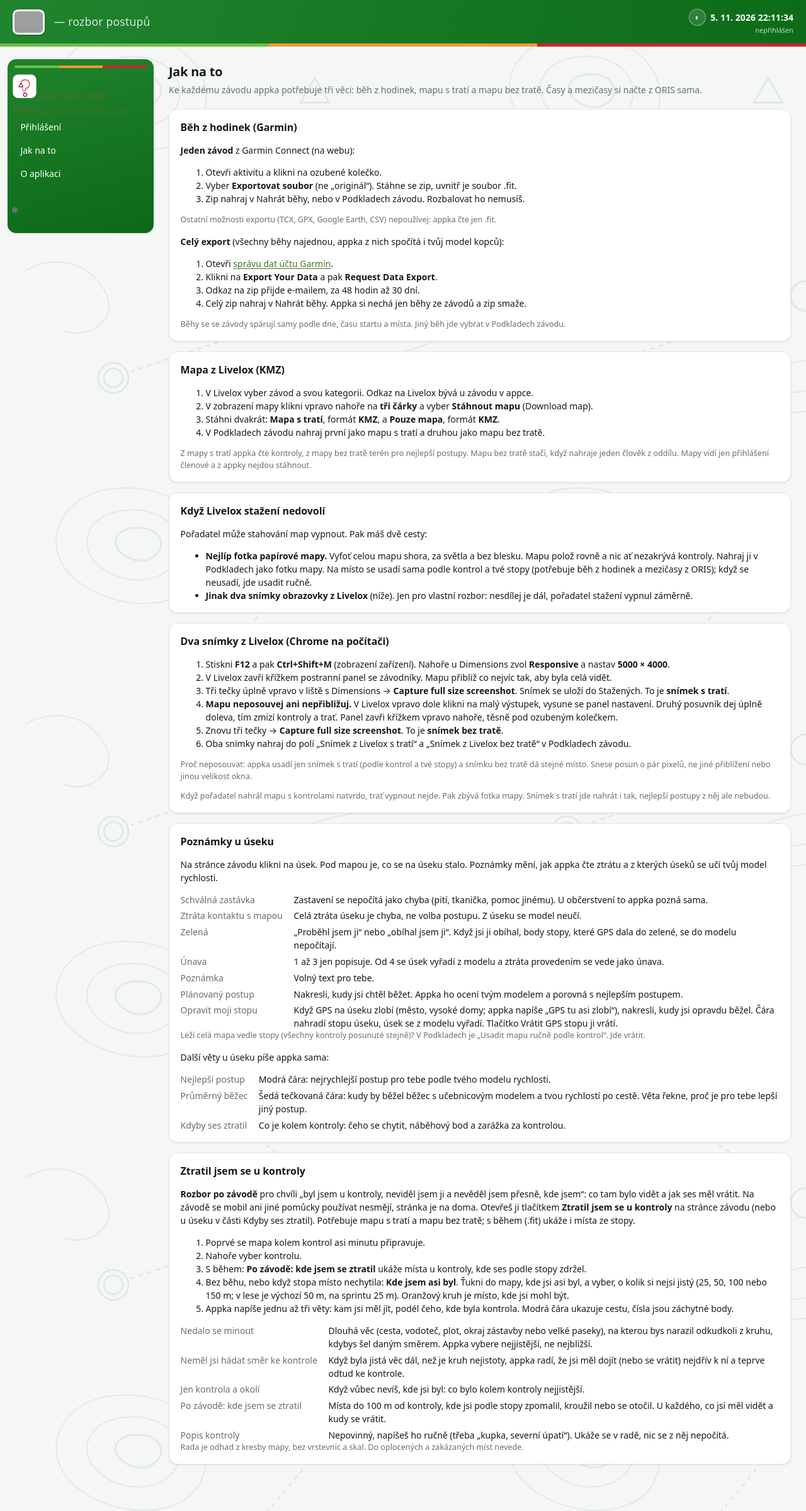
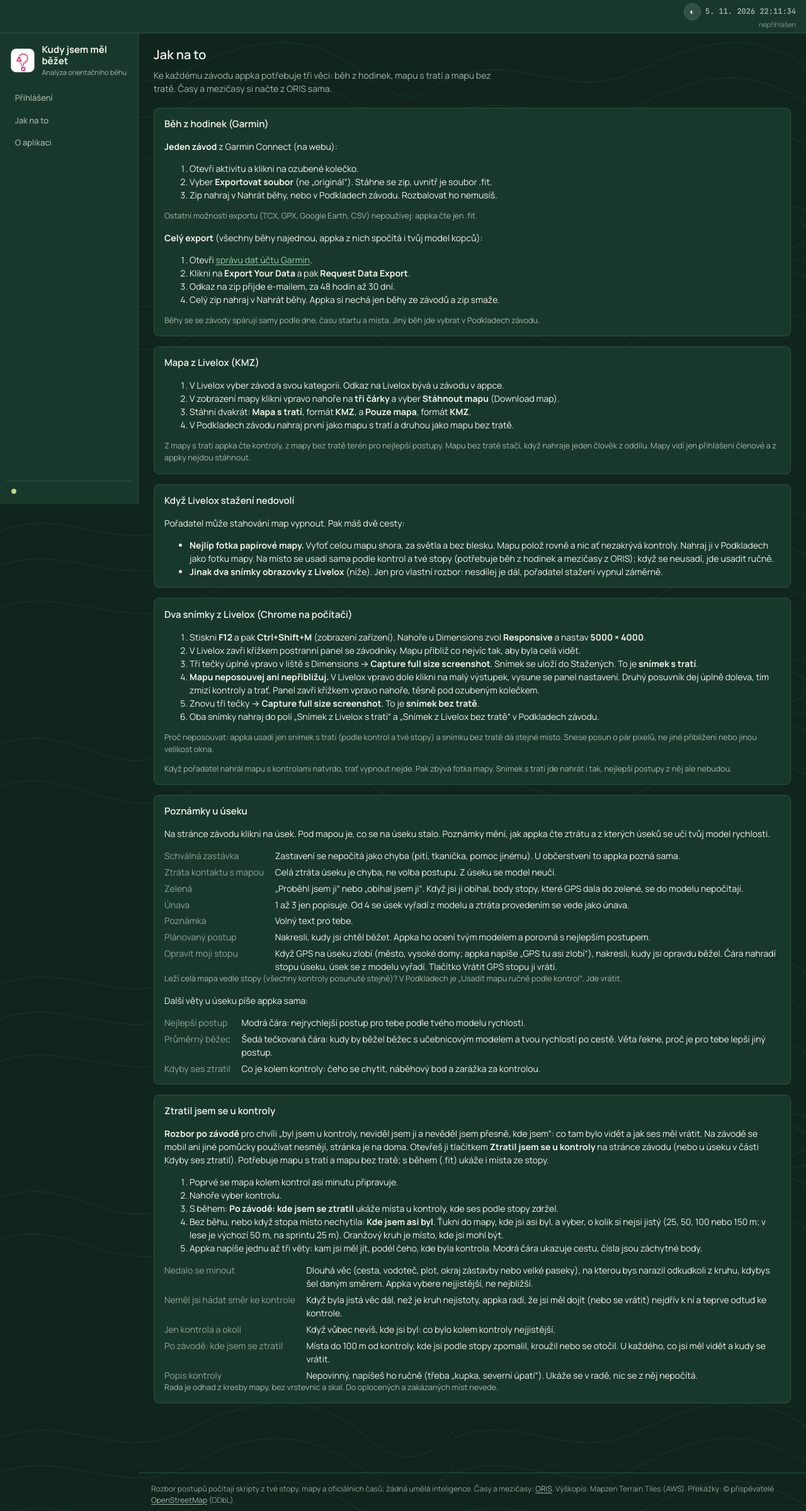
Before and after one commit to Polik9000/Kudy-jsem-mel-bezet, a Python web app: template webapp/templates/ob/help.html in a window 1280 px wide. Shown: the top 2399 px of the page at 63% size. Run offline with Jinja, Linux system fonts and the light colour scheme; the template is opened without the code that fills it, so the values that code supplies are empty; grey boxes are pictures that could not be loaded.

Commit message:
Remove obsolete club theme dependencies

```diff
--- a/webapp/templates/ob/base.html
+++ b/webapp/templates/ob/base.html
@@ -1,21 +1,15 @@
 <!doctype html>
-<html lang="{{ lang }}" class="tema-{{ club.THEME }}">
+<html lang="{{ lang }}">
 <head>
   <meta charset="utf-8">
   <meta name="viewport" content="width=device-width, initial-scale=1">
-  <meta name="theme-color" content="{{ {'les': '#10251E', 'kudy': '#0F5C6E'}.get(club.THEME, '#0E7A1C') }}">
-  <title>{% block title %}{{ _('Rozbor postupů') }}{% endblock %} · {{ club.NAME }}</title>
-  {# the chosen light/dark mode goes on <html> before the styles load (key ob-rezim; without it the one the
-     club site keeps, skob-rezim, see ob.js) #}
-  <script>(function(){try{var r=localStorage.getItem("ob-rezim")||localStorage.getItem("skob-rezim");if(r==="svetly"||r==="tmavy"){document.documentElement.setAttribute("data-theme",r);}}catch(e){}})();</script>
-  <link rel="stylesheet" href="{{ url_for('ob.static', filename='skob.css') }}">
-  {# own look on top of the club layout (colours, type, header); OB_THEME=skob keeps the club site's look #}
-  {% if club.THEME == 'kudy' %}<link rel="stylesheet" href="{{ url_for('ob.static', filename='kudy.css') }}">{% endif %}
+  <meta name="theme-color" content="#10251E">
+  <title>{% block title %}{{ _('Rozbor postupů') }}{% endblock %} · Kudy jsem měl běžet</title>
+  <script>(function(){try{var r=localStorage.getItem("ob-rezim");if(r==="svetly"||r==="tmavy"){document.documentElement.setAttribute("data-theme",r);}}catch(e){}})();</script>
+  <link rel="stylesheet" href="{{ url_for('ob.static', filename='base.css') }}">
   <link rel="stylesheet" href="{{ url_for('ob.static', filename='ob.css') }}">
-  {# "Lesní klid" (default): dark look from the design brief, on top of everything above #}
-  {% if club.THEME == 'les' %}<link rel="stylesheet" href="{{ url_for('ob.static', filename='les.css') }}">{% endif %}
-  {% set ikona_soubor = 'ob-logo.svg' if club.THEME == 'les' else club.LOGO %}
-  <link rel="icon" href="{{ url_for('ob.static', filename=ikona_soubor) }}"{% if ikona_soubor.endswith('.svg') %} type="image/svg+xml"{% endif %}>
+  <link rel="stylesheet" href="{{ url_for('ob.static', filename='les.css') }}">
+  <link rel="icon" href="{{ url_for('ob.static', filename='ob-logo.svg') }}" type="image/svg+xml">
   {% block head %}{% endblock %}
 </head>
 {# data-obnovit: the page shows the state of the background jobs and loads itself again when they finish (ob.js) #}
@@ -64,10 +58,8 @@
   <header class="site">
     <div class="inner">
       <h1><a class="brandlink" href="{{ url_for('ob.races') }}">
-        {% if club.THEME == 'les' %}<img src="{{ url_for('ob.static', filename='ob-logo.svg') }}" alt="" width="40" height="40">
-        <span>{{ _('Kudy jsem měl běžet') }}</span>
-        {% else %}<img src="{{ url_for('ob.static', filename=club.LOGO) }}" alt="" width="269" height="233">
-        <span>{{ club.NAME }} <span class="suffix">— {{ _('rozbor postupů') }}</span></span>{% endif %}</a></h1>
+        <img src="{{ url_for('ob.static', filename='ob-logo.svg') }}" alt="" width="40" height="40">
+        <span>{{ _('Kudy jsem měl běžet') }}</span></a></h1>
       <details class="menu">
         <summary aria-label="{{ _('Nabídka') }}"><span></span><span></span><span></span></summary>
         <nav aria-label="{{ _('Nabídka') }}">{{ menu() }}</nav>
```
